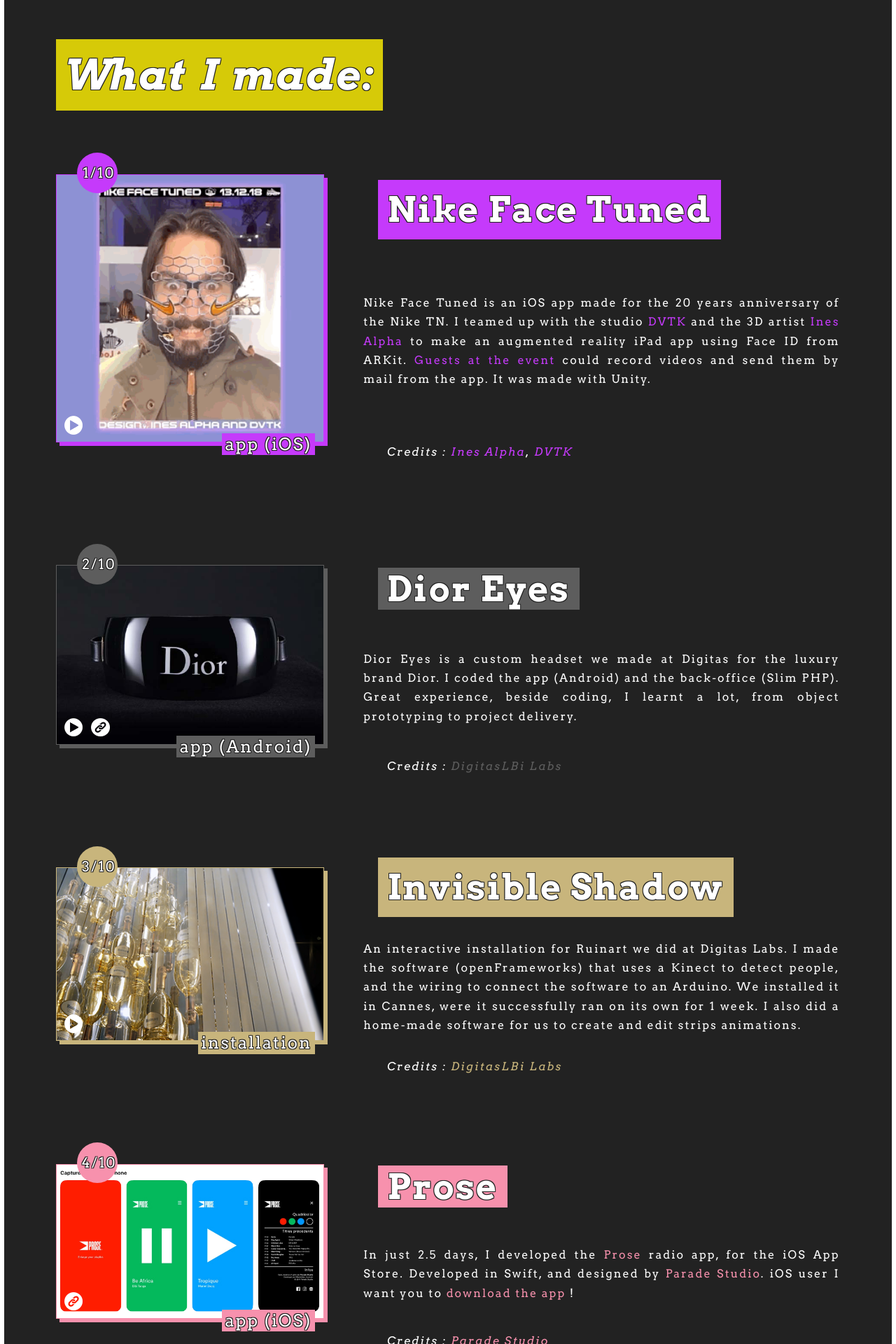
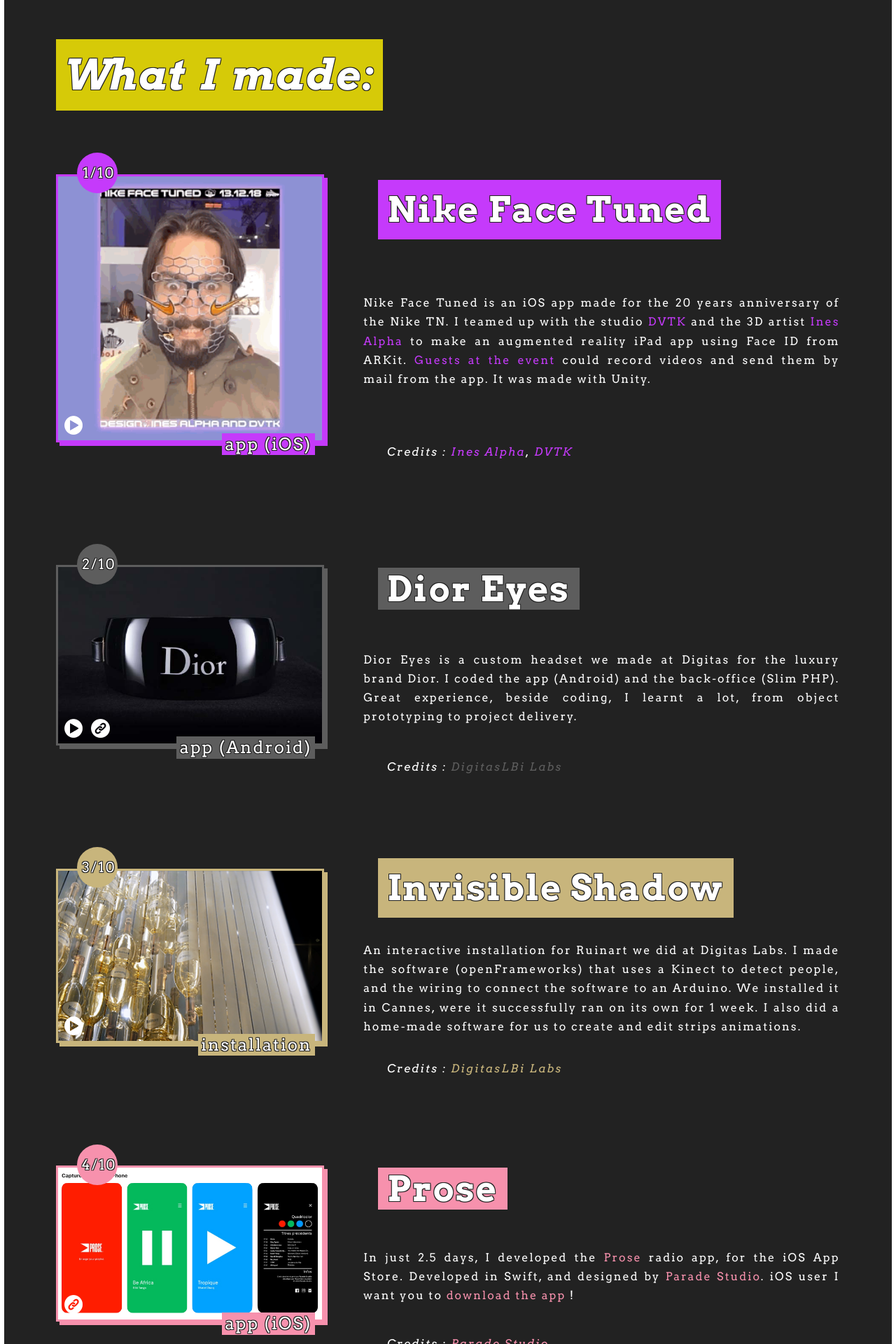
Before and after one commit to karolsenami/karolsenami.github.io, a Jekyll site: the page built from index.html, in a window 1280 px wide. Shown: the part 700-2620 px from the top of the page at 70% size. Built offline with Jekyll 4.4.1, drawn with Linux system fonts in a browser that asks for light colours; a style sheet for code colours, icons or effects is not loaded.

Commit message:
Update index.html

```diff
--- a/index.html
+++ b/index.html
@@ -134,7 +134,7 @@
             <div class="post-cover-picture-container">
               {% if post.video %}<a class="video-image" target="_blank" href="{{post.video}}">
               {% elsif post.vimeo-id %}<a class="video-image" target="_blank" href="http://vimeo.com/{{post.vimeo-id}}">{%endif%}
-                <img class="post-cover-picture" src="{{ site.baseurl }}{{ post.preview }}" alt="Cover image for {{post.title}}" style="box-shadow: 5px 5px rgb({{post.color.r}},{{post.color.g}},{{post.color.b}}); border: 1px solid rgb({{post.color.r}},{{post.color.g}},{{post.color.b}});">
+                <img class="post-cover-picture" src="{{ site.baseurl }}{{ post.preview }}" alt="Cover image for {{post.title}}" style="box-shadow: 5px 5px rgb({{post.color.r}},{{post.color.g}},{{post.color.b}}); border: 3px solid rgb({{post.color.r}},{{post.color.g}},{{post.color.b}});">
               {% if post.video or post.vimeo-id %}</a>{%endif%}
               <div class="post-cover-icons-container">
                 {% if post.video %} <span class="post-cover-icon"><a class="video-image" target="_blank" href="{{post.video}}"><img src="assets/images/video-logo.png" alt=""></a></span>
```
